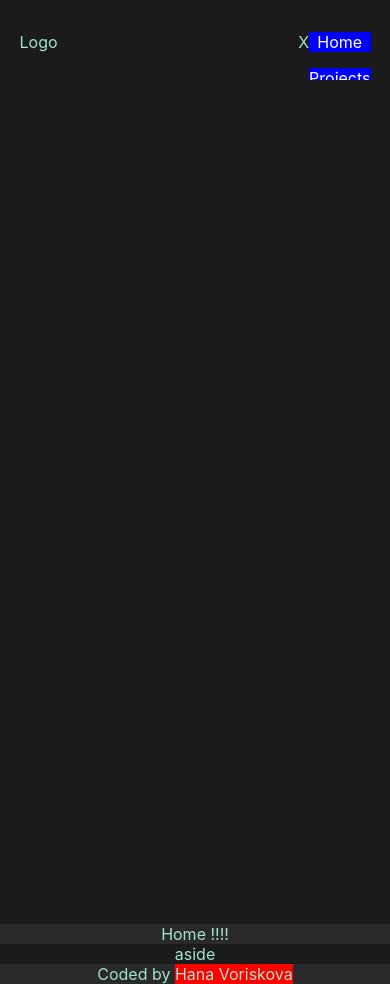
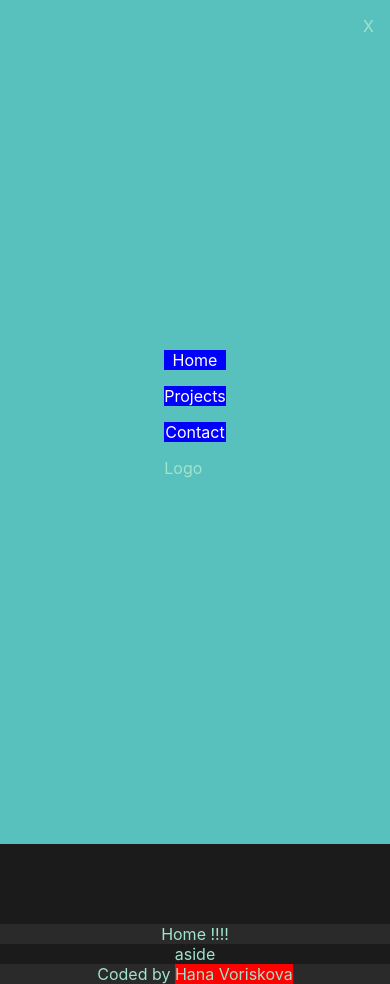
Before and after one commit to havoriskova/portfolio, a React (Create React App) app in the folder 01-portfolio/: page / in a window 390 px wide. Built offline with nearby package versions, Linux system fonts and the light colour scheme; the HTML template or start-up script is replaced by a standard one.

Commit message:
added responsive nav with toggle X

```diff
--- a/01-portfolio/src/App.css
+++ b/01-portfolio/src/App.css
@@ -31,6 +31,7 @@
   text-align: center;
   color: var(--lightest-color);
   --contrast-color: var(--light-color);
+  position: relative;
 }
 
 
@@ -71,6 +72,7 @@ footer {
 .App header {
   /* min-height: 100vh; */
   height: 5rem;
+  position: static;
   /* display: flex;
   flex-direction: column;
   align-items: center;
@@ -80,17 +82,32 @@ footer {
 }
 
 .App header nav {
-  /* position: fixed; */
-  padding-top: 2rem;
-  top: 1rem;
-  display: flex;
+  position: relative;
+  width: 90%;
+}
+
+.App header .nav-icon.active ~ nav {
+  position: fixed;
+  inset: 0;
+  width: 100vw;
+  display: grid;
+  place-content: center;
+  background-color: var(--dark-color);
+  z-index: 2;
+
+  /* padding-top: 2rem; */
+  /* top: 1rem; */
+  /* display: flex; */
 }
 
 .App .logo {
   /* height: 40vmin; */
   /* pointer-events: none; */
+  padding: 1rem 0;
   flex: 1;
   text-align: left;
+  order: 3;
+  width: max-content;
 }
 
 .App .logo a {
@@ -114,7 +131,22 @@ a {
   flex-direction: column;
 }
 
-.App header .nav-icon.active ~ .nav-ul {
+
+.App header .nav-icon {
+  position: absolute;
+  width: fit-content;
+  right: 0;
+  z-index: 3;
+  padding: 1rem;
+}
+
+.App header .nav-icon.active {
+  position: absolute;
+  right: 0;
+  z-index: 3;
+}
+
+.App header .nav-icon.active ~ nav .nav-ul {
   display: flex;
 }
 
@@ -131,18 +163,32 @@ a {
 
 /* mobile first */
 
-@media (min-width: 800px) {
+@media (min-width: 400px) {
   header > *, main > *, aside > *, footer > * {
     width: 80%;
     max-width: 1500px; /*might change in the future
     */
   }
 
+  .App header nav, .App header .nav-icon.active ~ nav {
+    position: relative;
+    background-color: transparent;
+    width: 90%;
+    padding-top: 2rem;
+    top: 1rem;
+    display: flex;
+  }
+
+  .App .logo {
+    order: 0;
+    padding: 0;
+  }
+
   .App header .nav-icon {
     display: none;
   }
 
-  .App header .nav-ul, .App header .icon-nav:not(.active) ~ .nav-ul {
+  .App header .nav-ul, .App header .icon-nav:not(.active) ~ nav .nav-ul {
     flex-direction: row;
     display: flex;
   }
--- a/01-portfolio/src/App.js
+++ b/01-portfolio/src/App.js
@@ -20,13 +20,14 @@ class App extends Component {
     this.myPage = (<BrowserRouter>
       <div className="App">
           <header>
+            <div className='nav-icon active' onClick={this.toggle}>X</div>
             <nav>
               <div className='logo'><NavLink to='/'>Logo</NavLink></div>
-              <div className='nav-icon active' onClick={this.toggle}>X</div>
               <ul className='nav-ul'>
                 <li><NavLink to='/home'>Home</NavLink></li>
                 <li><NavLink to='/projects'>Projects</NavLink></li>
                 <li><NavLink to='/contact'>Contact</NavLink></li>
+                {/* <li className='logo-li'><NavLink to='/home'>logo</NavLink></li> */}
               </ul>
             </nav>
           </header>
```
